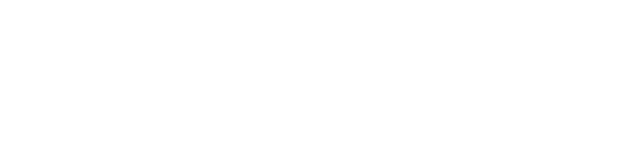
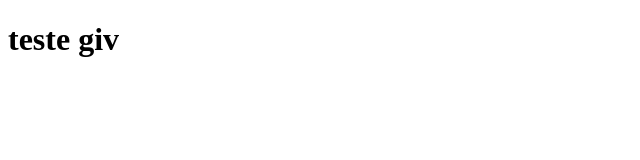
Before and after one commit to JefrenNascimento/treinamento, a plain HTML site: page index.html in a window 1280 px wide. Shown: the whole page, without its empty margins (0-640 px from the left). Drawn offline with Linux system fonts and the light colour scheme.

Commit message:
feat: adiciona titulo

```diff
--- a/index.html
+++ b/index.html
@@ -6,6 +6,8 @@
     <title>Document</title>
 </head>
 <body>
-
+    <div>
+        <h1>teste giv</h1>
+    </div>
 </body>
 </html>
```
